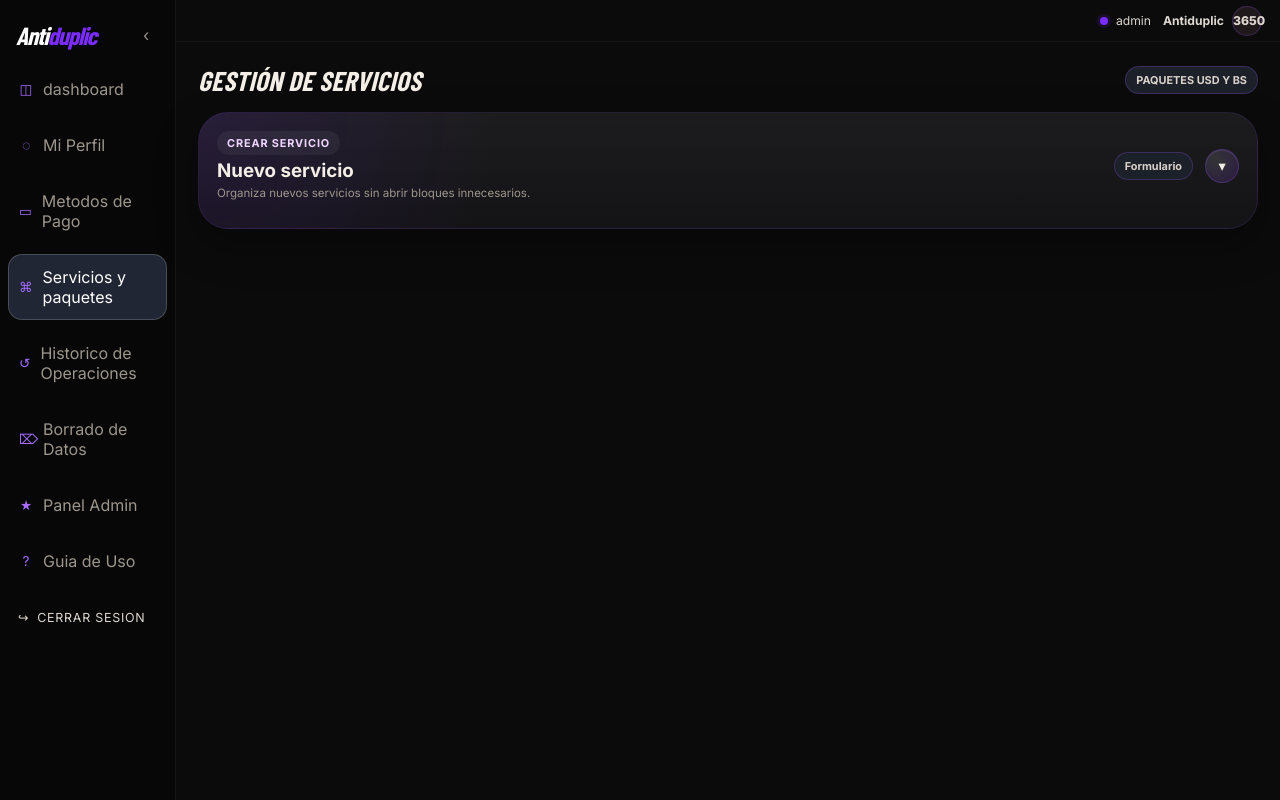
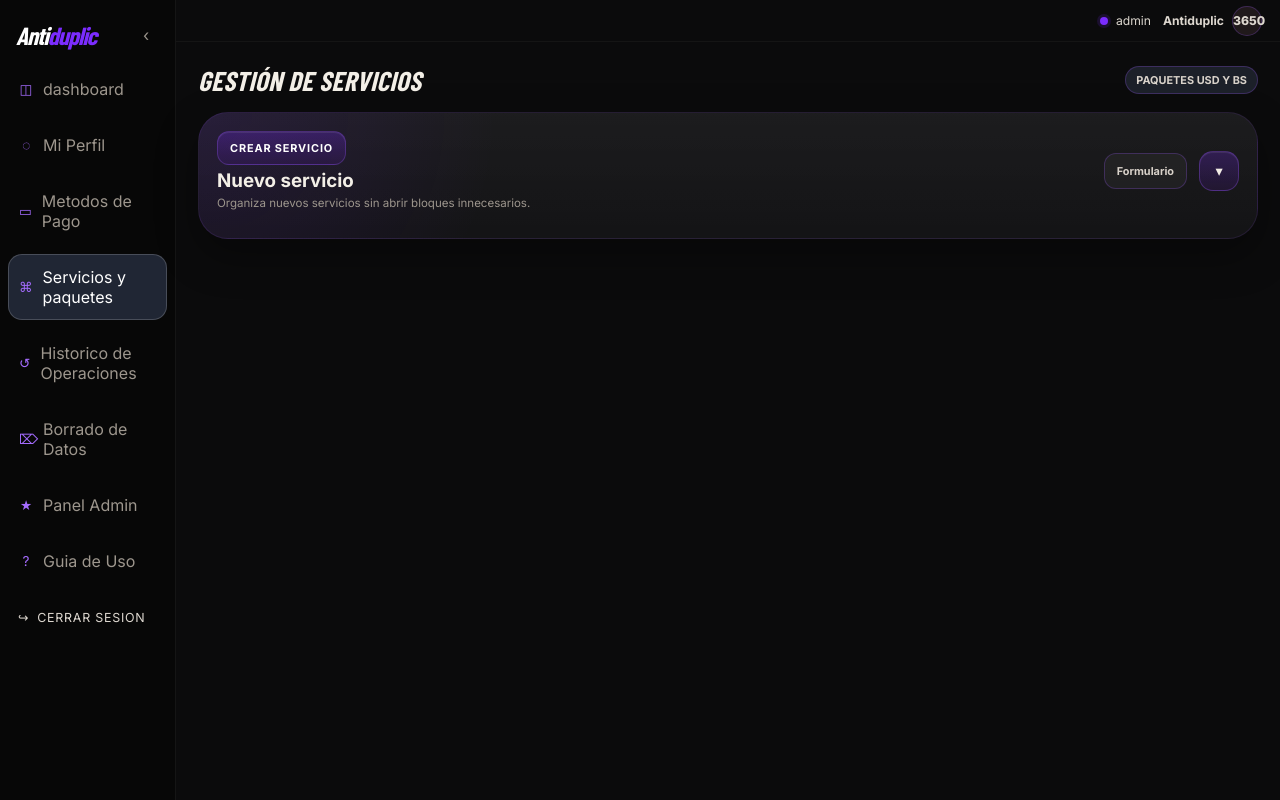
Before and after one commit to 2eliot/Antiduplic, a FastAPI app: page /services in a window 1280 px wide. Run offline with FastAPI, Linux system fonts and the light colour scheme; the visitor is signed in with stand-in values (Sample User, id 1); data comes from the database, SQL or seed files in the repository; data that the repository does not hold is empty; some web fonts are replaced.

Commit message:
Improve clickable affordance for catalog controls

```diff
--- a/static/style.css
+++ b/static/style.css
@@ -452,14 +468,17 @@ label { display: block; margin-bottom: 6px; color: #cfc6b8; font-size: 0.68rem;
     display: inline-flex;
     align-items: center;
     width: fit-content;
-    padding: 5px 10px;
-    border-radius: 999px;
-    background: rgba(255,255,255,0.05);
-    color: #f0d6ff;
+    min-height: 34px;
+    padding: 0 12px;
+    border-radius: 12px;
+    border: 1px solid rgba(155, 90, 255, 0.28);
+    background: linear-gradient(180deg, rgba(123,44,255,0.26), rgba(91,24,176,0.16));
+    color: #fff;
     font-size: 0.68rem;
     font-weight: 700;
     letter-spacing: 0.08em;
     text-transform: uppercase;
+    box-shadow: inset 0 1px 0 rgba(255,255,255,0.08);
 }
 .catalog-summary__copy h3,
 .catalog-card__copy h3,
@@ -476,6 +495,12 @@ label { display: block; margin-bottom: 6px; color: #cfc6b8; font-size: 0.68rem;
     align-items: center;
     gap: 12px;
     margin-left: auto;
+}
+.catalog-summary__aside .soft-chip {
+    min-height: 36px;
+    padding: 0 12px;
+    border-radius: 12px;
+    background: rgba(255,255,255,0.04);
 }
 .collapsible-summary--panel,
 .collapsible-summary--card {
@@ -501,13 +526,13 @@ label { display: block; margin-bottom: 6px; color: #cfc6b8; font-size: 0.68rem;
     margin-left: auto;
 }
 .collapsible-chevron {
-    width: 34px;
-    height: 34px;
+    width: 40px;
+    height: 40px;
     display: inline-grid;
     place-items: center;
-    border-radius: 999px;
-    border: 1px solid rgba(155, 90, 255, 0.24);
-    background: radial-gradient(circle at 30% 30%, rgba(255,255,255,0.12), rgba(123,44,255,0.18));
+    border-radius: 14px;
+    border: 1px solid rgba(155, 90, 255, 0.3);
+    background: linear-gradient(180deg, rgba(123,44,255,0.24), rgba(91,24,176,0.16));
     color: #f2ece5;
     font-size: 0.9rem;
     box-shadow: inset 0 1px 0 rgba(255,255,255,0.08);
```
Also changed, not shown: other parts of static/style.css (+27 -1 lines).
